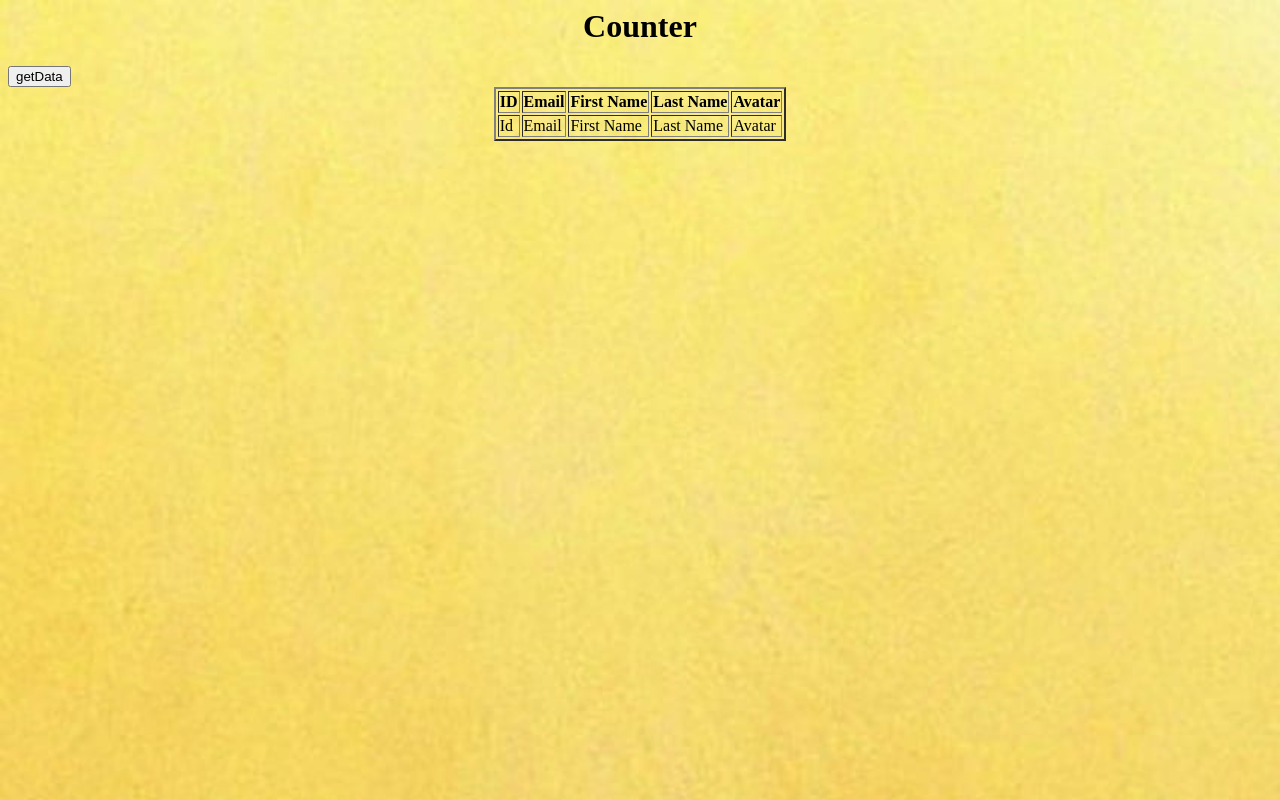
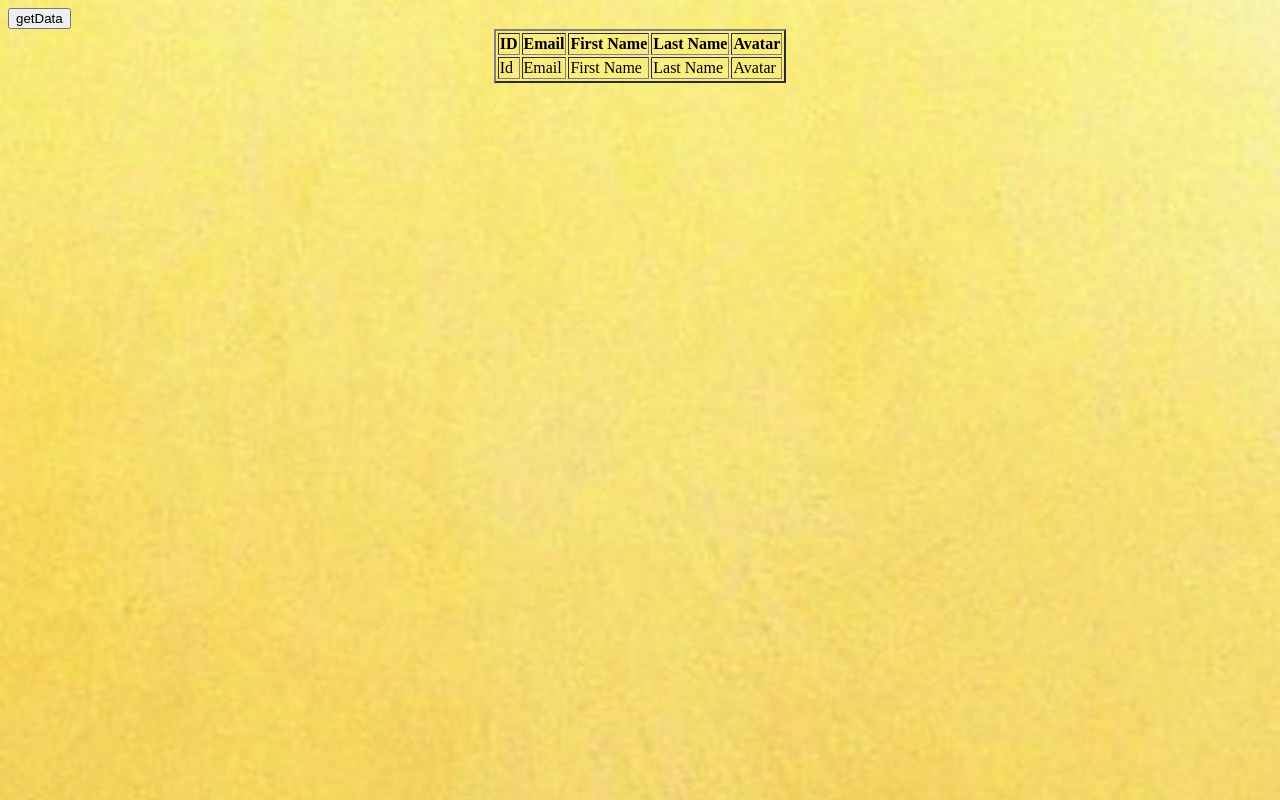
Before and after one commit to KadambariRaut/Ajax-Project, a plain HTML site: page index.html in a window 1280 px wide. Drawn offline with Linux system fonts and the light colour scheme.

Commit message:
Update index.html

```diff
--- a/index.html
+++ b/index.html
@@ -8,7 +8,7 @@
     </style>
 
 </style>
-<h1 align="center" id="Counter">Counter</h1>
+<!-- <h1 align="center" id="Counter">Counter</h1> -->
 <button onclick="getData()">getData</button>
 <table border="2px" align="center">
     <thead>
```
